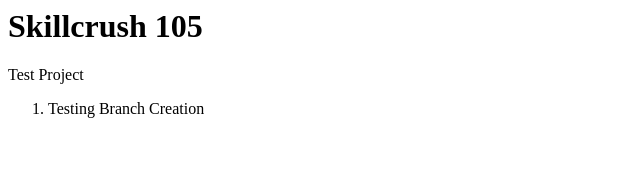
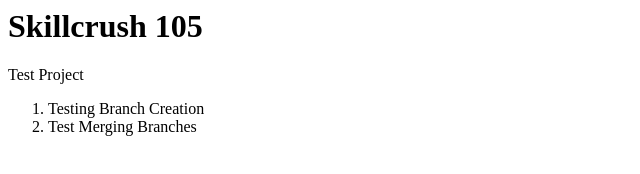
Before and after one commit to csndra0504/skillcrush-105-testing, a plain HTML site: page index.html in a window 1280 px wide. Shown: the whole page, without its empty margins (0-640 px from the left). Drawn offline with Linux system fonts and the light colour scheme.

Commit message:
added next git testing step

```diff
--- a/index.html
+++ b/index.html
@@ -7,6 +7,7 @@
     <p>Test Project</p>
     <ol>
       <li>Testing Branch Creation</li>
+      <li>Test Merging Branches</li>
     </ol>
   </body>
 </html>
```
